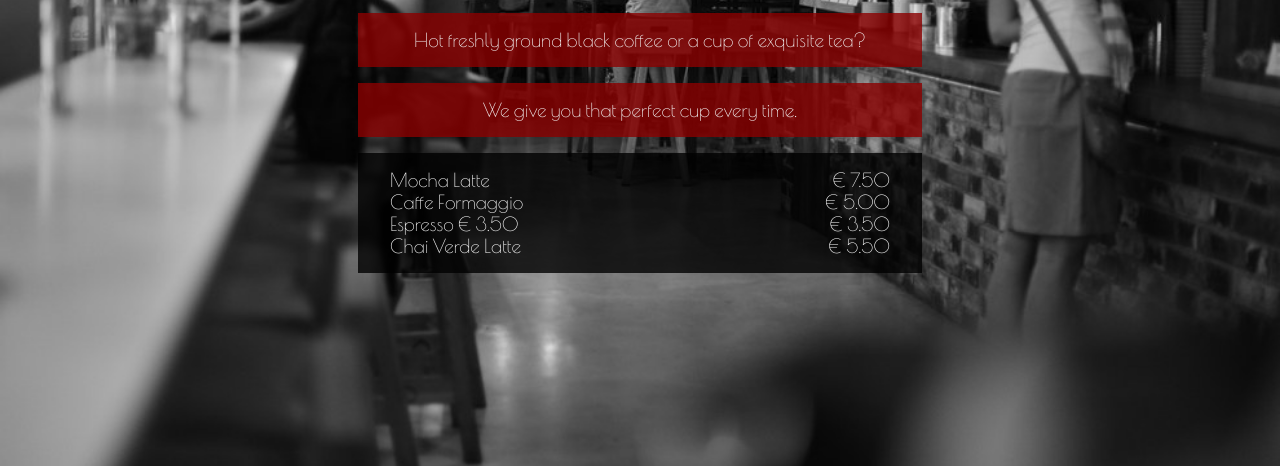
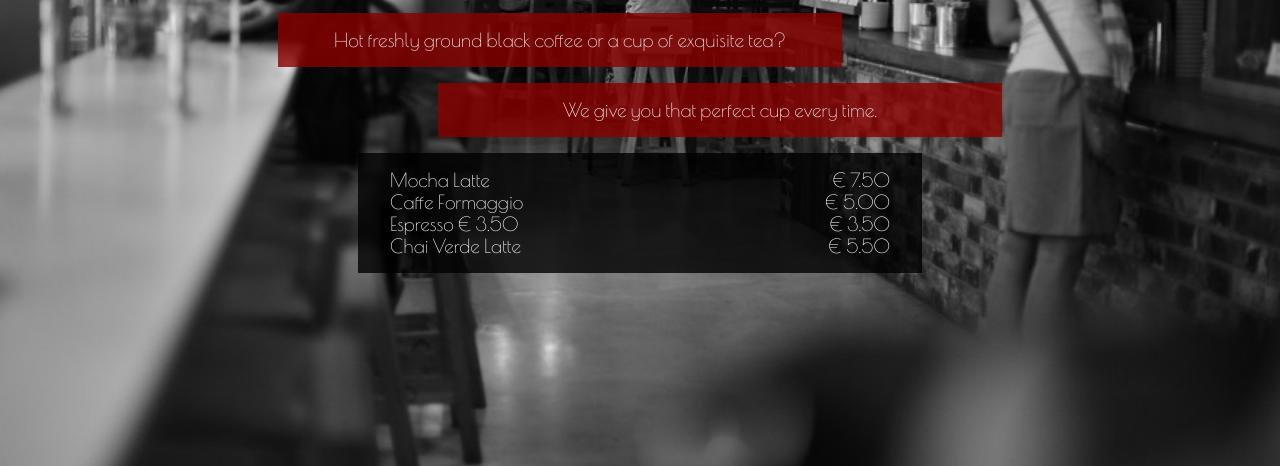
Before and after one commit to Lexicon-LTU-2024/caffe-retro-solution, a plain HTML site: page index.html in a window 1280 px wide. Shown: the part 338-804 px from the top of the page. Drawn offline with nearby package versions, Linux system fonts and the light colour scheme; a web font is replaced by a local one.

Commit message:
moved red boxes with position relative

```diff
--- a/index.css
+++ b/index.css
@@ -49,9 +49,13 @@
   text-align: center;
 }
 
-.section .box.red.first {}
+.section .box.red.first {
+  right: 5rem;
+}
 
-.section .box.red.second {}
+.section .box.red.second {
+  left: 5rem;
+}
 
 .section .box.black {
   background-color: rgba(0, 0, 0, 0.8);
```
